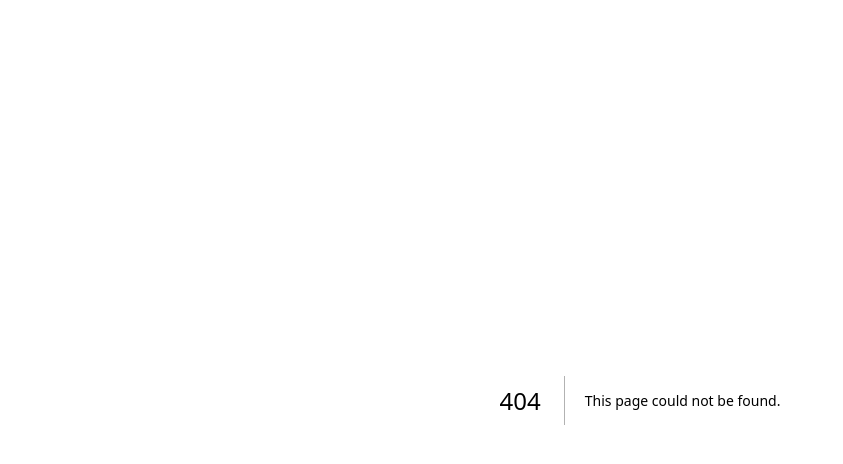
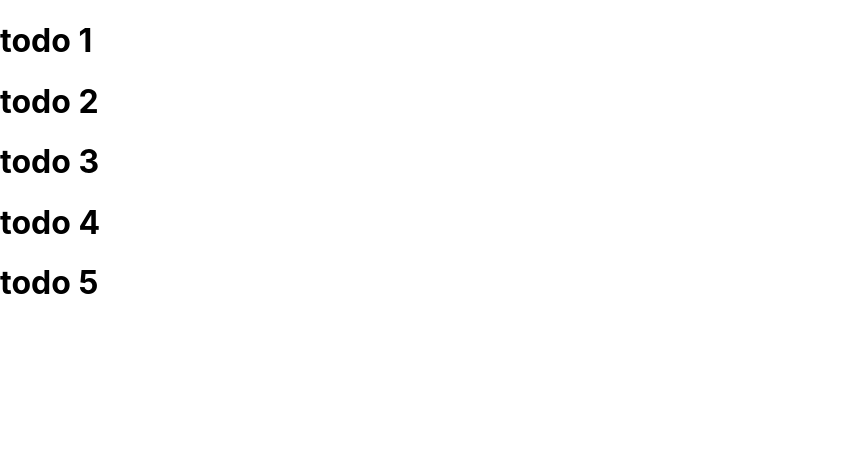
Before and after one commit to jamalshamsi1988/next-js-practicing, a Next.js app: page /todos in a window 1280 px wide. Before the commit this address had no page. Shown: the top 464 px of the page, without its empty margins (0-843 px from the left). Built offline with nearby package versions, Linux system fonts and the light colour scheme.

Commit message:
how use getStaticProps for clint API

```diff
--- a/data/todos.js
+++ b/data/todos.js
@@ -1,8 +1,8 @@
 export const todos =[
-    {id:1 , title : "todod 1"},
-    {id:2 , title : "todod 2"},
-    {id:3 , title : "todod 3"},
-    {id:4 , title : "todod 4"},
-    {id:5 , title : "todod 5"},
+    {id:1 , title : "todo 1"},
+    {id:2 , title : "todo 2"},
+    {id:3 , title : "todo 3"},
+    {id:4 , title : "todo 4"},
+    {id:5 , title : "todo 5"},
 
 ];
--- /dev/null
+++ b/pages/todos.js
@@ -0,0 +1,20 @@
+import { todos } from "../data/todos";
+
+const Todos = ({data}) => {
+  return (
+    <div>
+      {
+        data.map((todo )=> (<h1 key={todo.id}>{todo.title}</h1>))
+      }
+    </div>
+  )
+}
+
+export default Todos;
+
+export async function getStaticProps(){
+
+    return {
+        props :{ data : todos},
+    }
+}
```
